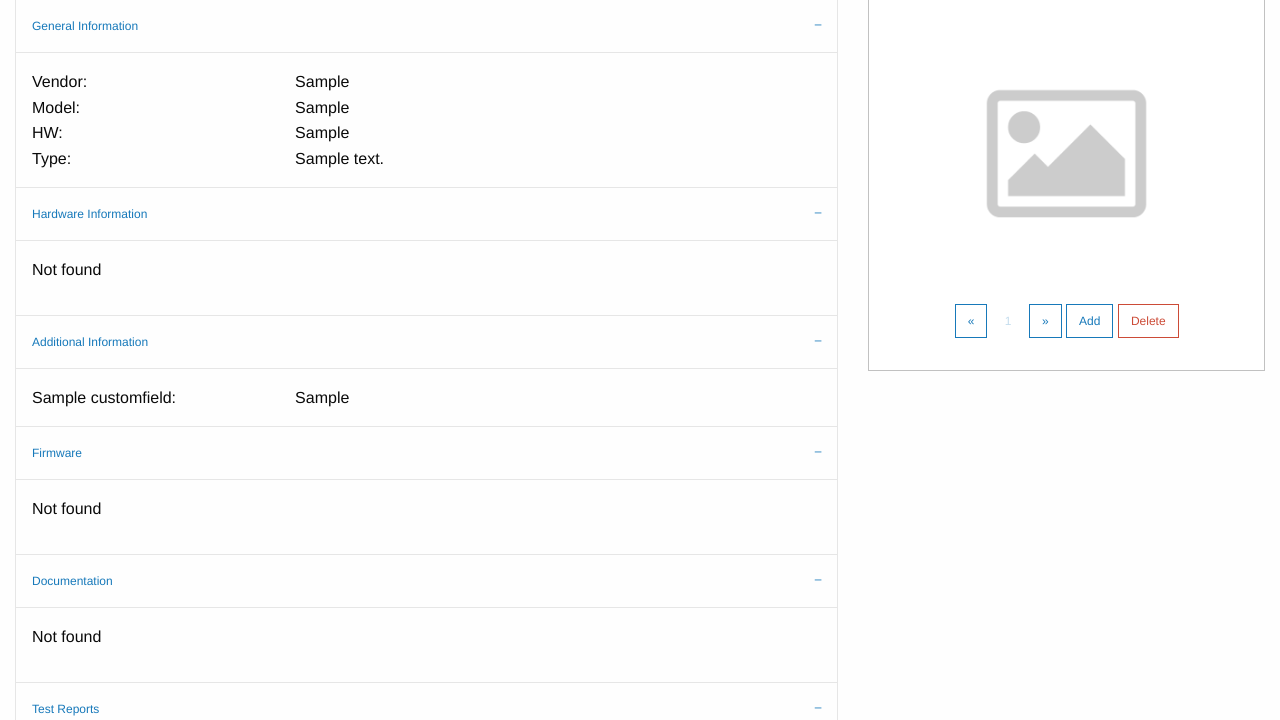
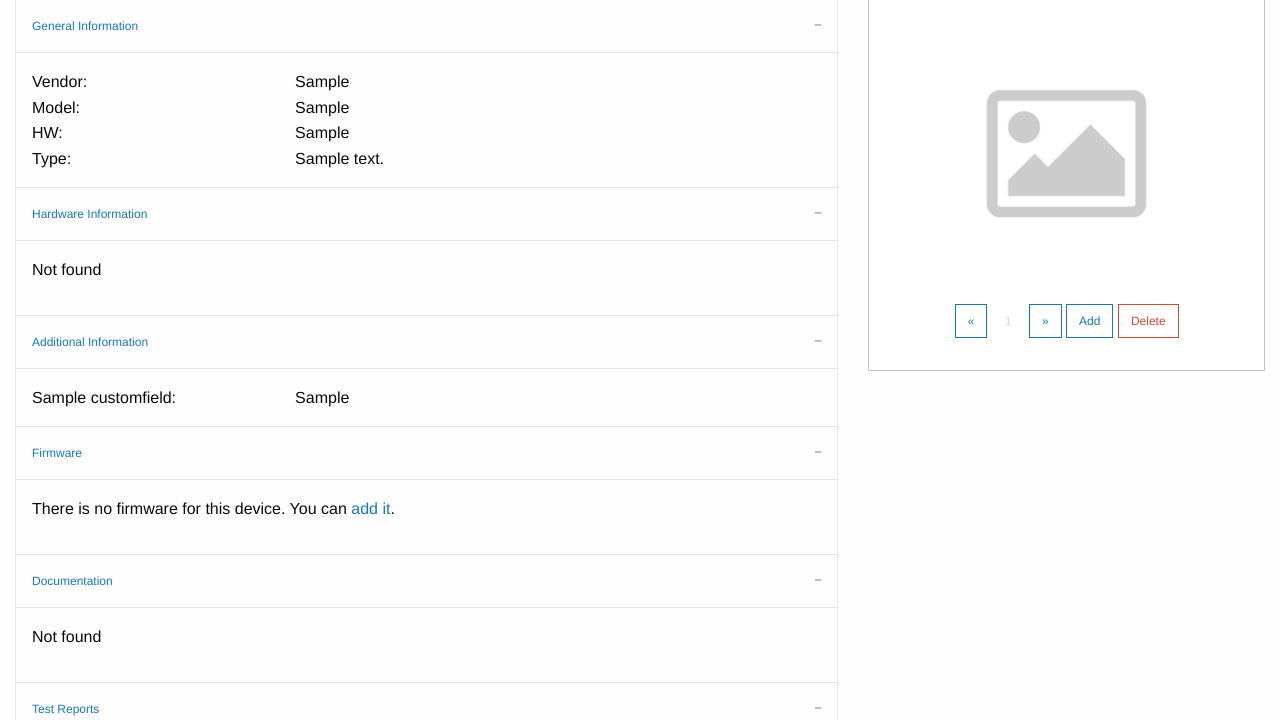
Before and after one commit to ministre/qa, a Django app: page /device/1/ in a window 1280 px wide. Shown: the part 124-844 px from the top of the page. Run offline with Django 3.2, Linux system fonts and the light colour scheme; a user stored in the database is signed in; tables that the repository leaves empty hold one stand-in row (values such as "Sample post"); some libraries are stand-ins or nearby versions.

Commit message:
evolution

```diff
--- a/device/models.py
+++ b/device/models.py
@@ -75,7 +75,7 @@ class Firmware(models.Model):
     device = models.ForeignKey(Device, on_delete=models.CASCADE)
     version = models.CharField(max_length=300)
     file = models.FileField(upload_to="device/", blank=True, null=True)
-    desc = models.CharField(max_length=500)
+    desc = models.CharField(max_length=500, blank=True, null=True)
     created_by = models.ForeignKey(User, related_name='fw_created_by_user', on_delete=models.CASCADE,
                                    blank=True, null=True)
 
--- a/device/templates/device/device_show.html
+++ b/device/templates/device/device_show.html
@@ -60,7 +60,8 @@
             <li class="accordion-item is-active" data-accordion-item>
                 <a href="#" class="accordion-title">{% trans "Firmware" %}</a>
                 <div class="accordion-content" data-tab-content>
-                    <p>Not found</p>
+                    <p>There is no firmware for this device. You can
+                        <a href="/device/fw/create/{{ device.id }}/">add it</a>.</p>
                 </div>
             </li>
 
--- a/device/urls.py
+++ b/device/urls.py
@@ -29,4 +29,5 @@ urlpatterns = [
     path('led/<int:pk>/', views.LedUpdate.as_view(), name='led_update'),
     path('led/<int:pk>/delete/', views.LedDelete.as_view(), name='led_delete'),
     path('fw/', views.FirmwareListView.as_view(), name='firmware_list'),
+    path('fw/create/', views.FirmwareCreate.as_view(), name='firmware_create'),
 ]
--- a/device/views.py
+++ b/device/views.py
@@ -1,6 +1,6 @@
 from django.shortcuts import render
 from device.models import CustomField, CustomValue, DeviceType, Device, DevicePhoto, Button, Led, Firmware
-from .forms import CustomFieldForm, DeviceTypeForm, DeviceForm, DevicePhotoForm, ButtonForm, LedForm
+from .forms import CustomFieldForm, DeviceTypeForm, DeviceForm, DevicePhotoForm, ButtonForm, LedForm, FirmwareForm
 from django.views.generic import ListView, DeleteView
 from django.views.generic.edit import CreateView, UpdateView
 from django.urls import reverse
@@ -280,3 +280,13 @@ class FirmwareListView(ListView):
     context_object_name = 'firmwares'
     queryset = Firmware.objects.all()
     template_name = 'device/firmware_list.html'
+
+
+@method_decorator(login_required, name='dispatch')
+class FirmwareCreate(CreateView):
+    model = Firmware
+    form_class = FirmwareForm
+    template_name = 'device/firmware_create.html'
+
+    def get_success_url(self):
+        return reverse('firmware_list')
```
Also changed, not shown: device/forms.py (+13 -1 lines), device/templates/device/firmware_create.html (added, +18 -0 lines).
